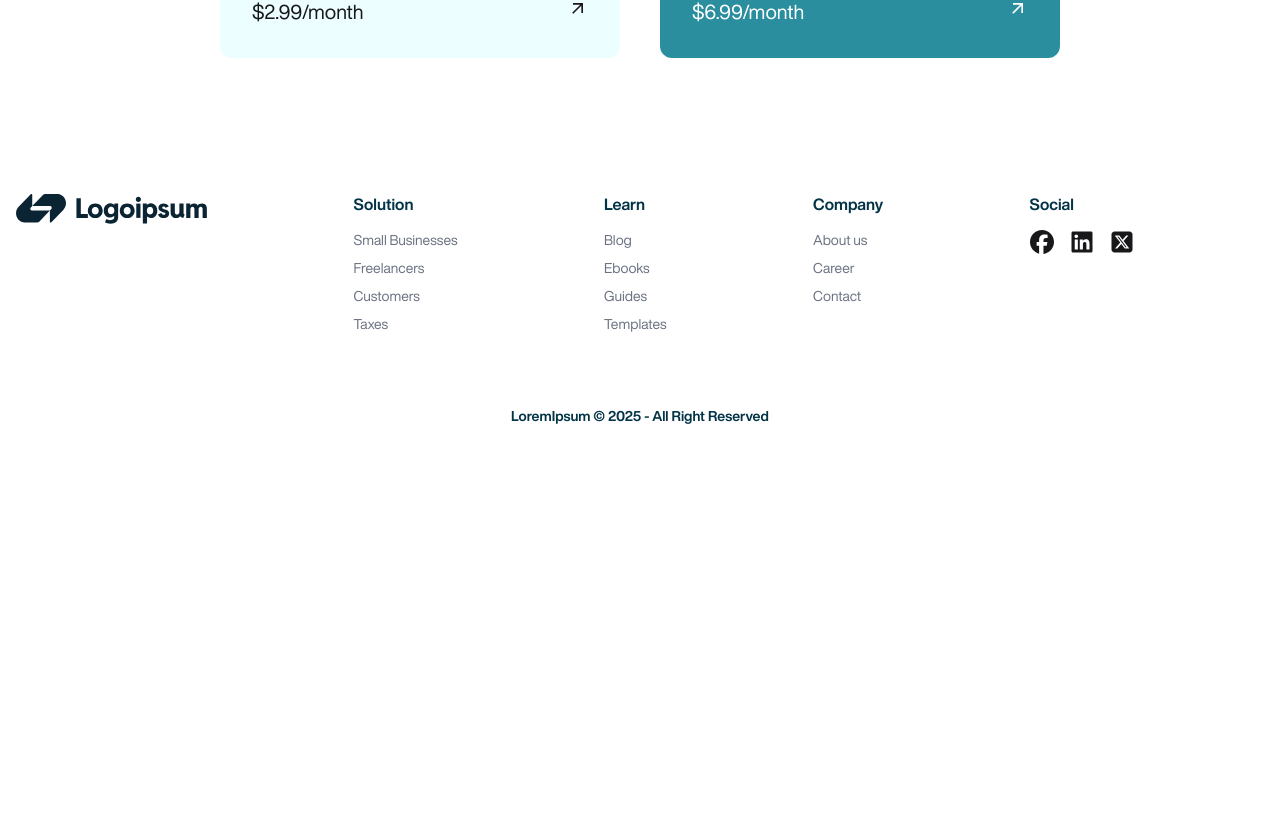
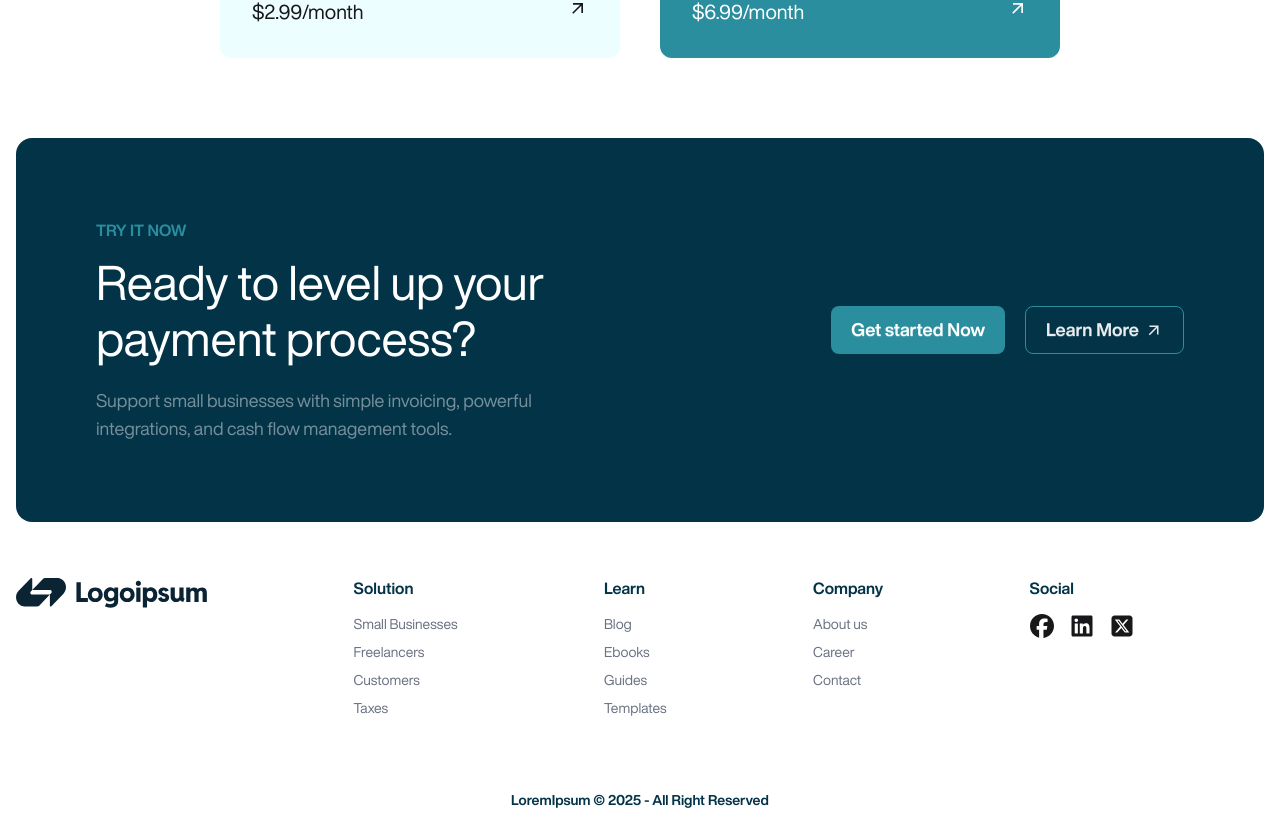
Before and after one commit to ahsanulazim/loremipsumpay, a Next.js app: page / in a window 1280 px wide. Shown: the part 3778-4604 px from the top of the page. Before the commit the page ends 4220 px from the top, so only its background shows below. Built offline with nearby package versions, Linux system fonts and the light colour scheme.

Commit message:
Start Section Done!

```diff
--- /dev/null
+++ b/app/about/page.js
@@ -0,0 +1,7 @@
+export default function About() {
+    return (
+        <div>
+            from about us
+        </div>
+    )
+}
--- a/app/components/Returns.jsx
+++ b/app/components/Returns.jsx
@@ -1,15 +1,12 @@
 import ReturnCard from "./ReturnCard";
 import { step } from "./step";
+import Title from "./Title";
 
 export default function Returns() {
     return (
         <section className="bg-main">
             <div className="max-w-[1320px] px-4 py-20 mx-auto">
-                <h3 className="text-second font-bold xl:mb-3 text-center xl:text-left items-center">STEP</h3>
-
-
-                <h2 className="lg:text-5xl sm:text-3xl text-2xl text-center xl:text-left leading-8 sm:leading-14 mb-3 xl:mb-0 text-white">Maximize your returns with a <br /> Reserve account that generates.</h2>
-
+                <Title head="STEP" sub={<>Maximize your returns with a <br /> Reserve account that generates.</>} classes="text-center xl:text-left" />
                 <div className="flex justify-between mt-14 gap-5 flex-wrap">
                     {step.map((item) => (
                         <ReturnCard key={item.id} item={item} />
--- /dev/null
+++ b/app/components/Start.jsx
@@ -0,0 +1,18 @@
+import Link from "next/link";
+import Title from "./Title";
+import { MdArrowOutward } from "react-icons/md";
+
+export default function Start() {
+    return (
+        <section className="max-w-[1320px] max-[1380px]:mx-4 mx-auto p-10 sm:p-20 bg-main rounded-2xl flex flex-col lg:flex-row justify-between items-center gap-y-10 lg:gap-y-0">
+            <div>
+                <Title head="TRY IT NOW" sub={<>Ready to level up your<br />payment process?</>} classes="text-center lg:text-left" />
+                <p className="text-white/45 text-sm min-[400px]:text-md sm:text-lg text-center lg:text-left mt-5 max-w-md">Support small businesses with simple invoicing, powerful integrations, and cash flow management tools.</p>
+            </div>
+            <div className="flex gap-5 flex-col items-center min-[400px]:flex-row">
+                <Link href="/registration"><button className="btn sm:btn-lg border-0 rounded-lg shadow-none bg-second text-white hover:text-main">Get started Now</button></Link>
+                <Link href="/about"><button className="btn btn-outline sm:btn-lg rounded-lg border-second text-white/90 shadow-none hover:bg-transparent hover:text-second">Learn More <MdArrowOutward className="inline" /></button></Link>
+            </div>
+        </section>
+    )
+}
--- /dev/null
+++ b/app/components/Title.jsx
@@ -0,0 +1,10 @@
+export default function Title({ head, sub, classes }) {
+    return (
+        <>
+            <h3 className={`text-second font-bold xl:mb-3 ${classes} items-center`}>{head}</h3>
+
+
+            <h2 className={`lg:text-5xl sm:text-3xl text-2xl ${classes} leading-8 sm:leading-10 lg:leading-14 mb-3 xl:mb-0 text-white`}>{sub}</h2>
+        </>
+    )
+}
--- a/app/page.js
+++ b/app/page.js
@@ -3,6 +3,7 @@ import Hero from "./components/Hero";
 import Mission from "./components/Mission";
 import Prefer from "./components/Prefer";
 import Returns from "./components/Returns";
+import Start from "./components/Start";
 
 export default function Home() {
   return (
@@ -12,6 +13,7 @@ export default function Home() {
       <Prefer />
       <Returns />
       <Mission />
+      <Start />
     </>
   );
 }
```
